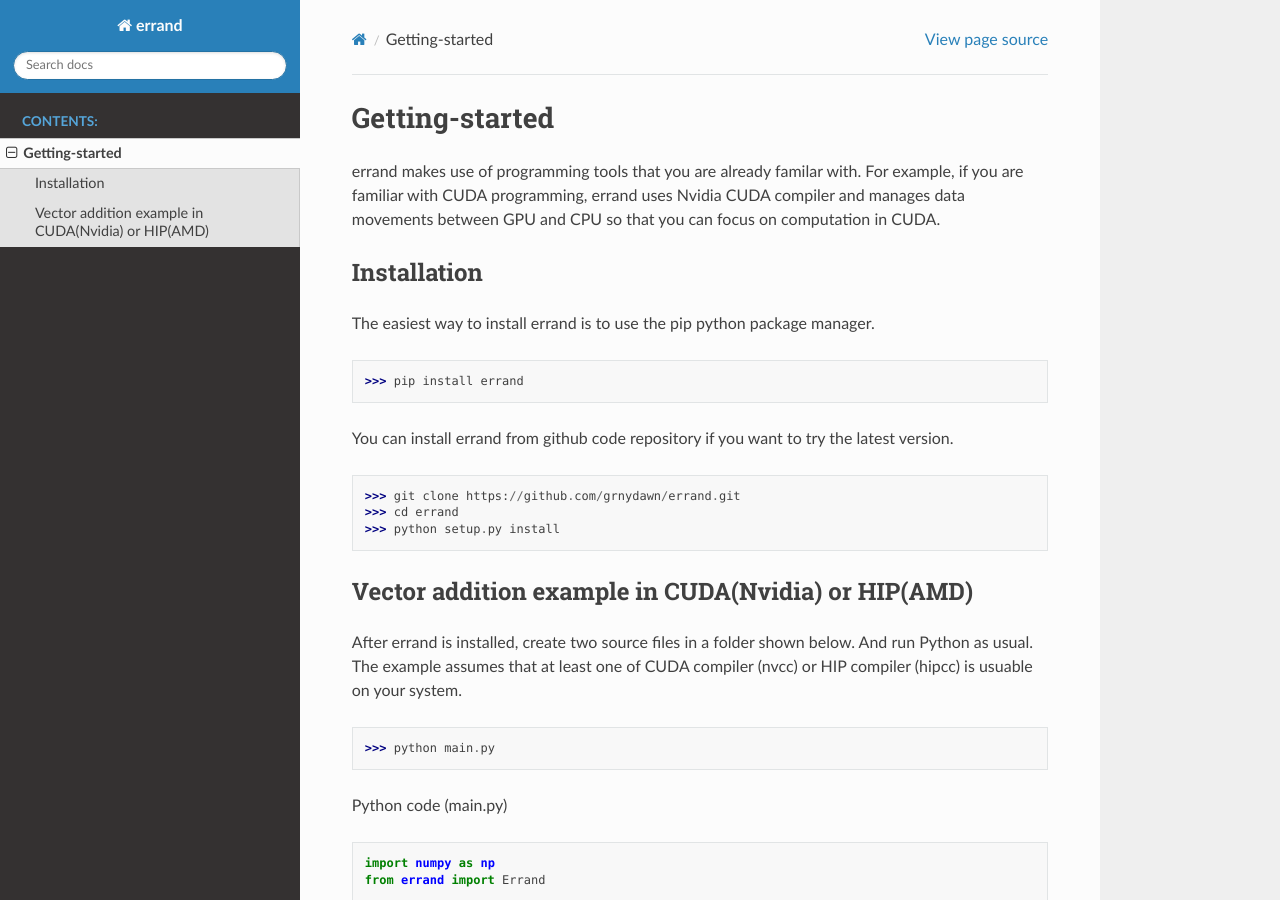
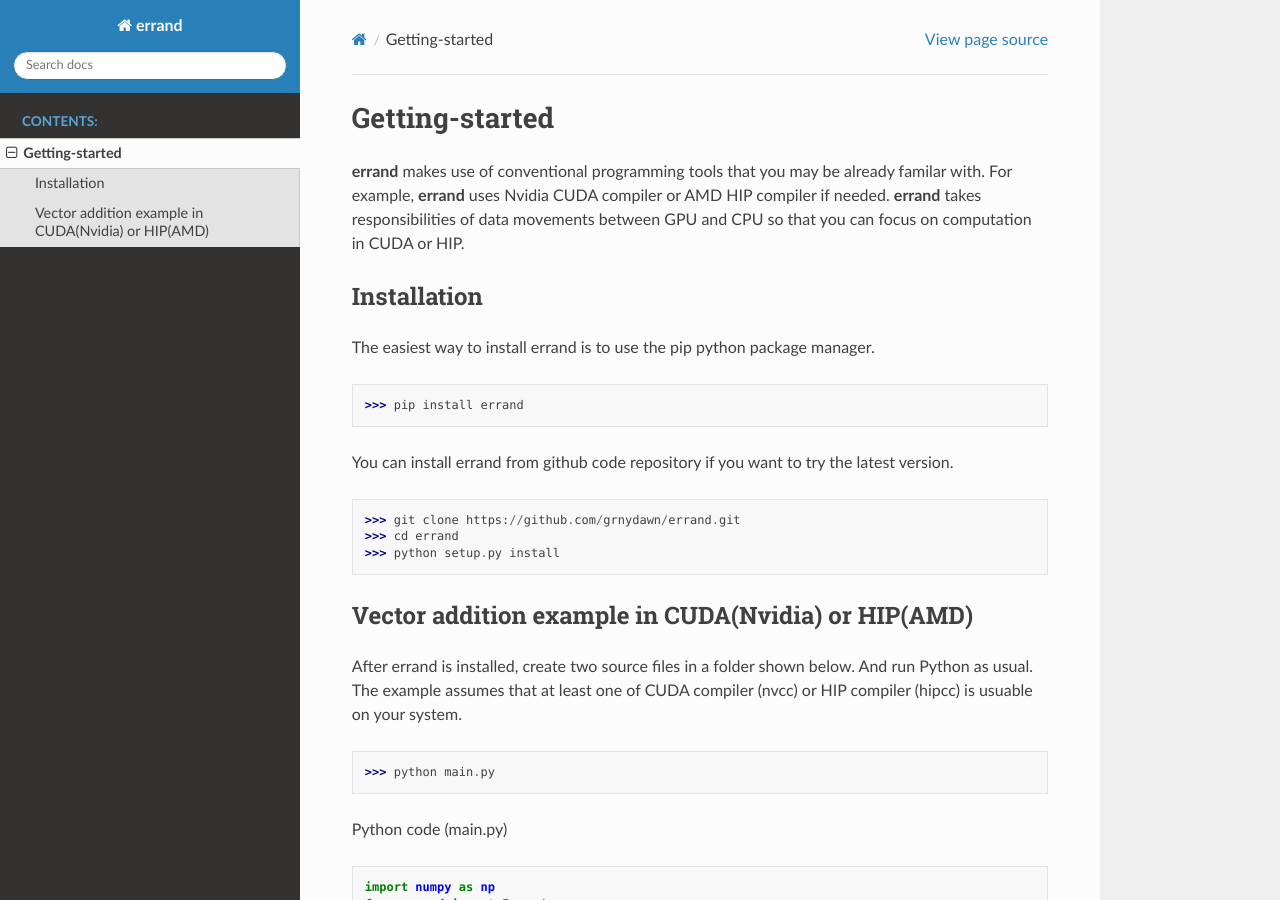
Before and after one commit to grnydawn/errand, a Sphinx documentation site: the page built from doc/source/intro.rst, in a window 1280 px wide and 900 px high. Built offline with Sphinx 7.4.7 and the Read the Docs theme 2.0.0, drawn with Linux system fonts in a browser that asks for light colours.

Commit message:
updated intro

```diff
--- a/doc/source/intro.rst
+++ b/doc/source/intro.rst
@@ -2,9 +2,8 @@
 Getting-started
 ===============
 
-errand makes use of programming tools that you are already familar with. For example, if you are familiar with CUDA programming, errand uses Nvidia CUDA compiler and manages data movements between GPU and CPU so that you can focus on computation in CUDA.
+**errand** makes use of conventional programming tools that you may be already familar with. For example, **errand** uses Nvidia CUDA compiler or AMD HIP compiler if needed. **errand** takes responsibilities of data movements between GPU and CPU so that you can focus on computation in CUDA or HIP.
 
--------------
 Installation
 -------------
 
@@ -19,7 +18,6 @@ You can install errand from github code repository if you want to try the latest
         >>> python setup.py install
 
 
--------------------------------------------------------
 Vector addition example in CUDA(Nvidia) or HIP(AMD)
 -------------------------------------------------------
 
```
